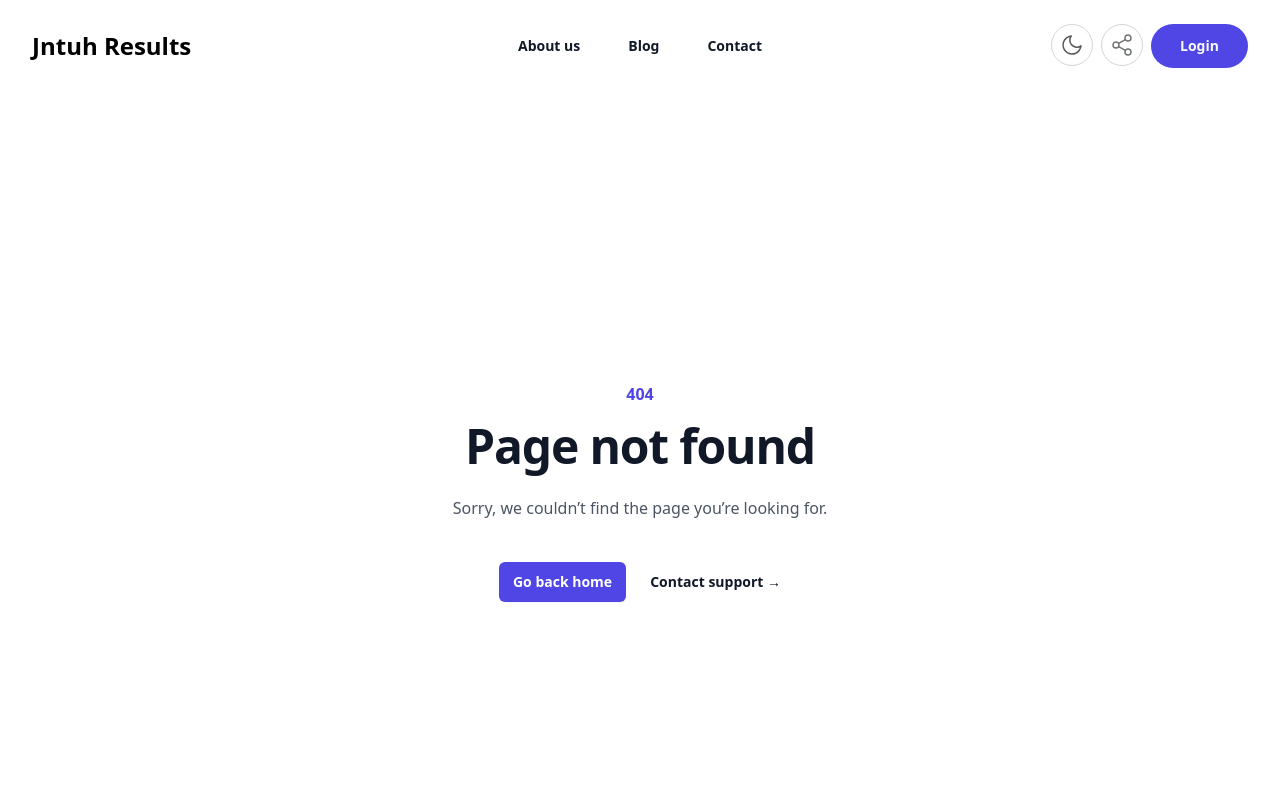
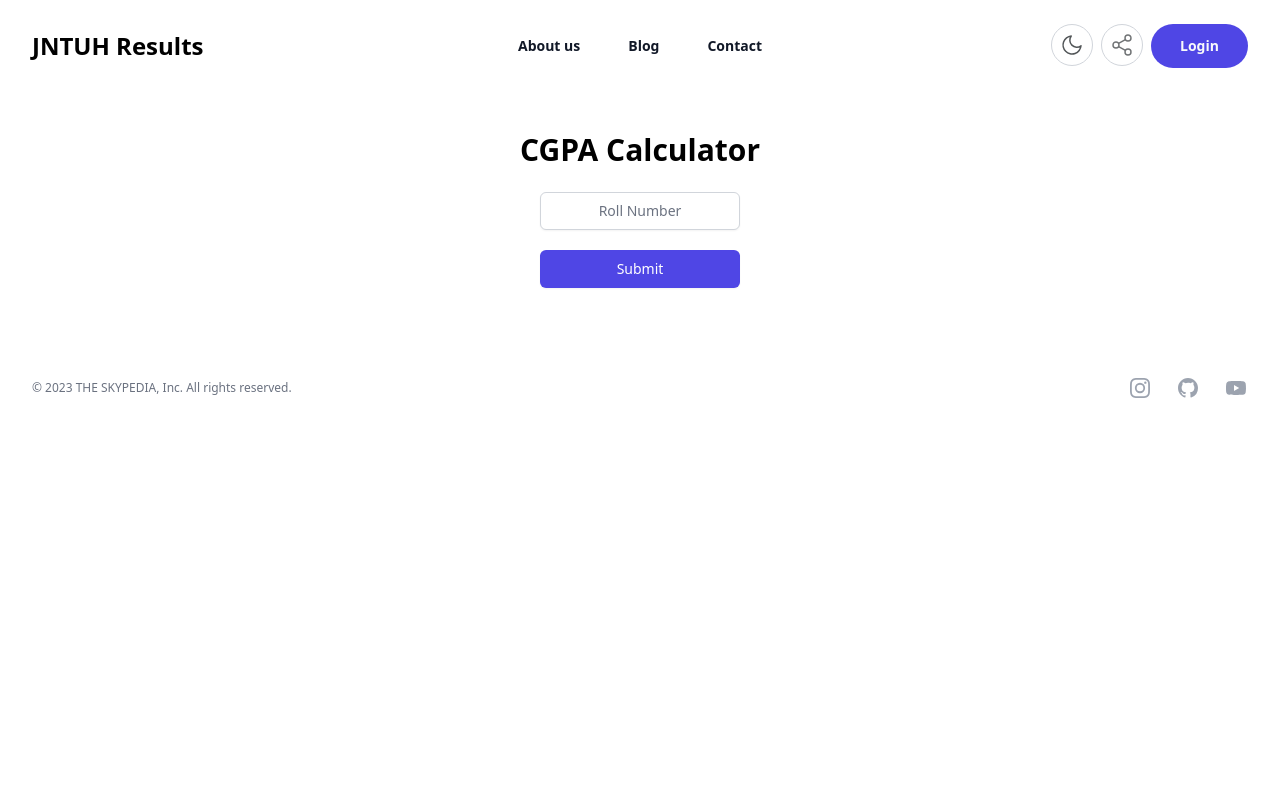
Before and after one commit to Saipreetham0/jntuh-results-the-skypedia, a Next.js app: page /cgpa-calculator in a window 1280 px wide. Before the commit this address had no page. Shown: the top 800 px of the page. Built offline with nearby package versions, Linux system fonts and the light colour scheme; what tailwindcss-dark-mode would draw is missing.

Commit message:
Home page, Blog, Contact us , Footer Links

```diff
--- /dev/null
+++ b/app/cgpa-calculator/loading.js
@@ -0,0 +1,9 @@
+export default function Loading() {
+  // You can add any UI inside Loading, including a Skeleton.
+  // return <LoadingSkeleton />
+  return (
+    <div>
+      <h2>Please Wait</h2>
+    </div>
+  );
+}
--- /dev/null
+++ b/app/cgpa-calculator/page.js
@@ -0,0 +1,49 @@
+"use client";
+import React, { useState } from "react";
+import axios from 'axios';
+
+export default function cgpa() {
+  const handleSubmit = async (e) => {
+    e.preventDefault(); // Prevent the default form submission behavior
+
+    // You can add your code here to handle the form submission, e.g., sending data to Supabase
+
+    // Example code to send data to Supabase
+    // const { data, error } = await supabase.from("your_table_name").upsert([
+    //   {
+    //     roll_number: e.target.rollNumber.value,
+    //     // Add other form data fields here
+    //   },
+    // ]);
+
+    // Handle success or error based on the response
+  };
+  return (
+    <div className="p-10 flex flex-col items-center">
+      <h1 className="mb-2 font-bold text-3xl text-center">CGPA Calculator</h1>
+      <p></p>
+
+      {/* <form onSubmit={handleSubmit}> */}
+        <div className="w-1/2 lg:w-1/6 md:1/4 mt-3">
+          <div className="mt-1">
+            <input
+              type="text"
+              name="Roll number"
+              id="email"
+              maxLength="10"
+              className="block w-full rounded-md border-gray-300 shadow-sm focus:border-indigo-500 focus:ring-indigo-500 sm:text-sm text-center dark:bg-gray-800"
+              placeholder="Roll Number"
+            />
+          </div>
+          <button
+            // type="submit"
+            onClick={handleSubmit}
+            className="mt-5 flex w-full justify-center rounded-md border border-transparent bg-indigo-600 py-2 px-4 text-sm font-medium text-white shadow-sm hover:bg-indigo-700 focus:outline-none focus:ring-2 focus:ring-indigo-500 focus:ring-offset-2"
+          >
+            Submit
+          </button>
+        </div>
+      {/* </form> */}
+    </div>
+  );
+}
--- a/app/components/NavBar/navBar.js
+++ b/app/components/NavBar/navBar.js
@@ -54,7 +54,7 @@ export default function Navbar() {
         <div className="flex lg:flex-1 ">
           <Link href="/" className="-m-1.5 p-1.5">
             <span className="self-center text-2xl font-semibold whitespace-nowrap dark:text-white ">
-              Jntuh Results
+            JNTUH Results
             </span>
             {/* <Image
                 className="h-8 w-auto"
@@ -117,7 +117,7 @@ export default function Navbar() {
             <Link href="/" className="-m-1.5 p-1.5">
               <span className="sr-only">Slam Book</span>
               <span className="self-center text-2xl font-semibold whitespace-nowrap dark:text-white">
-                Jntuh Results
+                JNTUH Results
               </span>
               {/* <img
                 className="h-8 w-auto"
--- a/app/components/results/index.js
+++ b/app/components/results/index.js
@@ -20,7 +20,7 @@ const cardsData = [
     title: "Calculate Your CGPA",
     content: " Calculate Your Cumulative GPA and Detailed Result Performance",
 
-    url: "http://saipreetham.com",
+    url: "cgpa-calculator",
   },
   {
     title: "Credit Eligibility Check",
--- a/package.json
+++ b/package.json
@@ -13,6 +13,7 @@
     "@heroicons/react": "^2.0.18",
     "@supabase/supabase-js": "^2.33.1",
     "autoprefixer": "^10.4.15",
+    "axios": "^1.5.0",
     "clipboard-copy": "^4.0.1",
     "eslint": "8.48.0",
     "eslint-config-next": "13.4.19",
```
Also changed, not shown: 2 other files (tests, documents, lock files or other folders).
